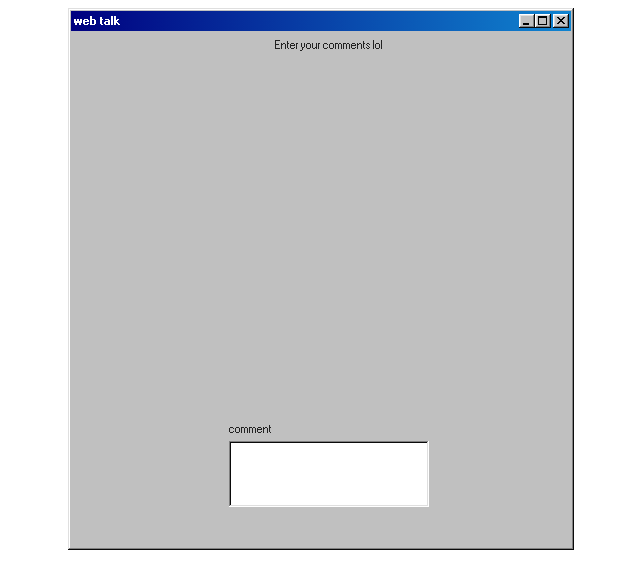
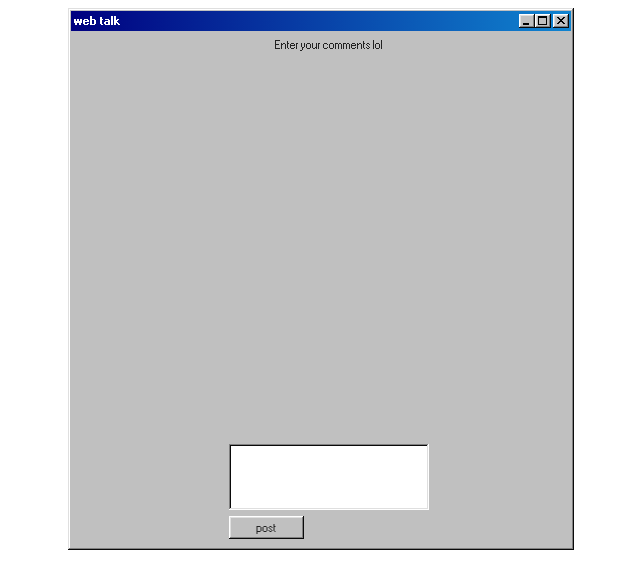
Before and after one commit to zlrkw11/webtalk, a React (Vite) app in the folder frontend/: page / in a window 1280 px wide. Shown: the top 588 px of the page, without its empty margins (319-959 px from the left). Built offline with nearby package versions, Linux system fonts and the light colour scheme.

Commit message:
button styled

```diff
--- a/frontend/src/Window.jsx
+++ b/frontend/src/Window.jsx
@@ -12,9 +12,11 @@ const Window = () => {
           </div>
         </div>
         <div className={`window-body ${styles.windowBody}`}>Enter your comments lol
-            <div className={`field-row-stacked`}>
-                <label htmlFor="text20">comment</label>
+
+            <div className={`field-row-stacked ${styles.inputSection}`}>
+
                 <textarea className={`${styles.inputBox}`} id="text20" rows="5"></textarea>
+                <button className={`${styles.button}`}>post</button>
             </div>
         </div>
       </div>
--- a/frontend/src/app.module.css
+++ b/frontend/src/app.module.css
@@ -15,5 +15,9 @@
 .inputBox{
     resize: none;
     width: 200px;
-    margin-bottom: 2rem;
+
 }
+
+.button{
+    width: 20px;
+}
```
